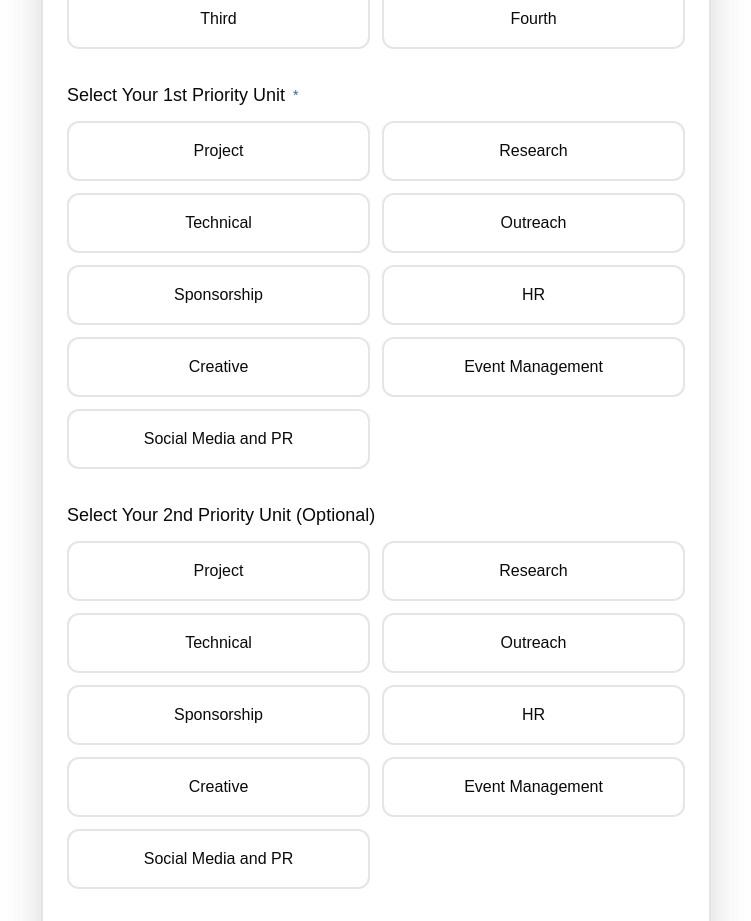
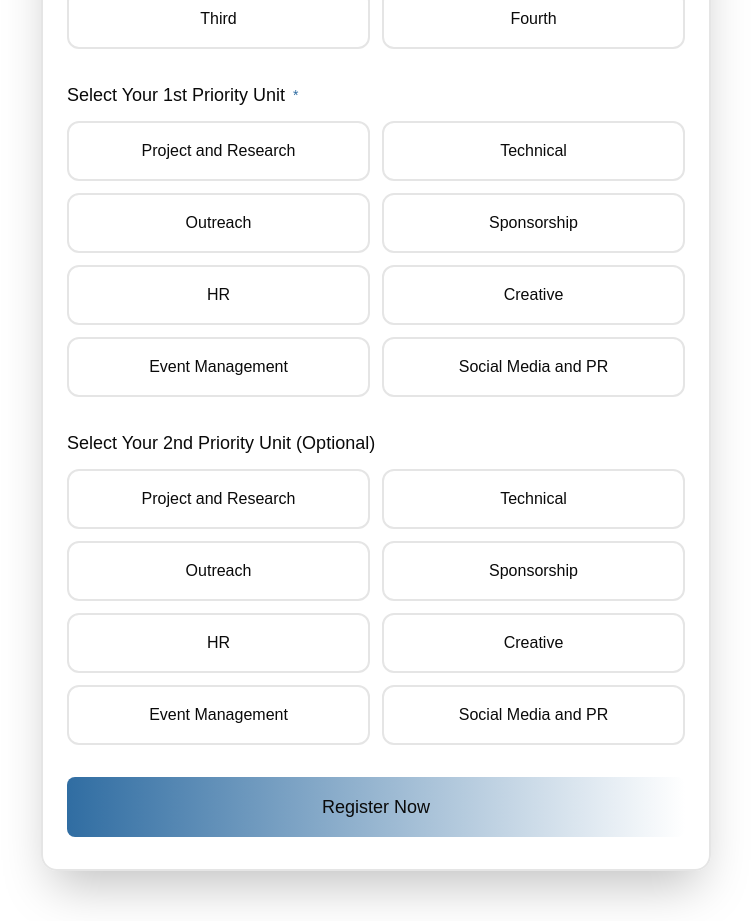
Before and after one commit to EWBPulchowk/Website, a Next.js app: page /form in a window 1280 px wide. Shown: the part 1200-2121 px from the top of the page, without its empty margins (264-1015 px from the left). Built offline with nearby package versions, Linux system fonts and the light colour scheme.

Commit message:
project and research

```diff
--- a/src/app/api/user-register/route.ts
+++ b/src/app/api/user-register/route.ts
@@ -22,8 +22,7 @@ function getGoogleClients() {
 }
 
 const SPREADSHEET_IDS = {
-  'Project': process.env.PROJECT_SHEET_ID,
-  'Research': process.env.RESEARCH_SHEET_ID,
+  'Project and Research': process.env.PROJECT_SHEET_ID,
   'Technical': process.env.TECHNICAL_SHEET_ID,
   'Outreach': process.env.OUTREACH_SHEET_ID,
   'Sponsorship': process.env.SPONSORSHIP_SHEET_ID,
--- a/src/app/data/userRegistration.ts
+++ b/src/app/data/userRegistration.ts
@@ -41,25 +41,16 @@ export const baseQuestions: FormQuestion[] = [
 ];
 // ... existing imports and eventConfig ...
 
-// Split Project and Research into separate units
+// ... other imports and questions ...
+
 export const projectQuestions: FormQuestion[] = [
   {
-    id: "projectSkills",
-    label: "In this tenure, EWB Pulchowk's Project Unit plans to initiate impactful social and academic projects. What are the major skill sets you're familiar with today? Your skill set could involve programming, creative design, engineering Simulation and Modeling, Machine Learning and Generative AI, etc. In 7-10 sentences, describe your specialty, and if possible, kindly mention 1-2 projects where you've implemented those skills.",
+    id: "skillSet",
+    label: "In this tenure, EWB Pulchowk's Research and Project Unit plans to initiate impactful social and academic projects. What are the major skill sets you're familiar with today? Your skill set could involve programming, creative design, engineering Simulation and Modeling, Machine Learning and Generative AI, etc. In 7-10 sentences, describe your specialty, and if possible, kindly mention 1-2 projects where you've implemented those skills.",
     type: "textarea",
     required: true,
     maxLength: 2000
   },
-  {
-    id: "academicInterest",
-    label: "You might also have a subject/engineering sub-field that you enjoy better than others and have slightly better command. In which core subject are you particularly interested and how does this field of study correlate with your current skill set? We ask this in order to assign you to the project that suits your interests/academic inclinations. Write in no more than 6 sentences.",
-    type: "textarea",
-    required: true,
-    maxLength: 1000
-  }
-];
-
-export const researchQuestions: FormQuestion[] = [
   {
     id: "researchChallenges",
     label: "You might have previously thought of initiating a major research work. What challenges did you face during the course of your work (if any) and how did you tackle them? In 7-9 sentences, explain. If not, then how do you plan to initiate your research work in the upcoming days?",
@@ -69,12 +60,14 @@ export const researchQuestions: FormQuestion[] = [
   },
   {
     id: "academicInterest",
-    label: "You might also have a subject/engineering sub-field that you enjoy better than others and have slightly better command. In which core subject are you particularly interested and how does this field of study correlate with your current skill set? We ask this in order to assign you to the project that suits your interests/academic inclinations. Write in no more than 6 sentences.",
+    label: "\"Academic Research can be a lot easier if the aspiring researcher has a strong command over the fundamentals of the research subject.\" You might also have a subject/engineering sub-field that you enjoy better than others and have slightly better command. In which core subject are you particularly interested and how does this field of study correlate with your current skill set? We ask this in order to assign you to the project that suits your interests/academic inclinations. Write in no more than 6 sentences.",
     type: "textarea",
     required: true,
     maxLength: 1000
   }
 ];
+
+// Remove researchQuestions as it's now combined with projectQuestions
 
 export const hrQuestions: FormQuestion[] = [
   {
--- a/src/components/Registration/RegistrationForm.tsx
+++ b/src/components/Registration/RegistrationForm.tsx
@@ -8,7 +8,7 @@ import { RadioInput } from "./QuestionTypes/RadioInput";
 import { RegistrationSuccess } from "./RegistrationSuccess";
 import { OptionWithInput } from "./QuestionTypes/OptionWithInput";
 import { FormQuestion } from "@/types/types";
-import { baseQuestions, creativeQuestions, eventManagementQuestions, hrQuestions, outreachQuestions,  projectQuestions,  researchQuestions,  socialMediaQuestions,  sponsorshipQuestions, technicalQuestions } from "@/app/data/userRegistration";
+import { baseQuestions, creativeQuestions, eventManagementQuestions, hrQuestions, outreachQuestions,  projectQuestions,   socialMediaQuestions,  sponsorshipQuestions, technicalQuestions } from "@/app/data/userRegistration";
 
 export default function RegistrationForm() {
   const [selectedPriority1Unit, setSelectedPriority1Unit] = useState<string | null>(null);
@@ -23,7 +23,7 @@ export default function RegistrationForm() {
   // Function to get unit-specific questions based on the unit selected
   const getUnitSpecificQuestions = (unit: string): FormQuestion[] => {
     switch (unit) {
-      case "Project":
+      case "Project and Research":
         return projectQuestions;
       case "Technical":
         return technicalQuestions;
@@ -39,8 +39,6 @@ export default function RegistrationForm() {
       return eventManagementQuestions;
     case "Social Media and PR":
       return socialMediaQuestions;
-    case "Research":
-      return researchQuestions;
 
       default:
         return [];
@@ -60,8 +58,8 @@ export default function RegistrationForm() {
         label: "Select Your 1st Priority Unit",
         type: "option",
         required: true, // 1st priority is required
-        options: [ "Project",
-          "Research",
+        options: [ "Project and Research",
+
           "Technical",
           "Outreach",
           "Sponsorship",
@@ -75,7 +73,7 @@ export default function RegistrationForm() {
         label: "Select Your 2nd Priority Unit (Optional)",
         type: "option",
         required: false, // 2nd priority is optional
-        options: [ "Project",
+        options: [ "Project and Research",
           "Research",
           "Technical",
           "Outreach",
@@ -318,8 +316,7 @@ export default function RegistrationForm() {
                     required={true}
                     value={formData.priority1Unit || ""}
                     onChange={(value) => handleUnitChange("priority1", value as string)}
-                    options={[ "Project",
-                      "Research",
+                    options={[ "Project and Research",
                       "Technical",
                       "Outreach",
                       "Sponsorship",
@@ -334,8 +331,7 @@ export default function RegistrationForm() {
                     required={false}
                     value={formData.priority2Unit || ""}
                     onChange={(value) => handleUnitChange("priority2", value as string)}
-                    options={[ "Project",
-                      "Research",
+                    options={[ "Project and Research",
                       "Technical",
                       "Outreach",
                       "Sponsorship",
```
